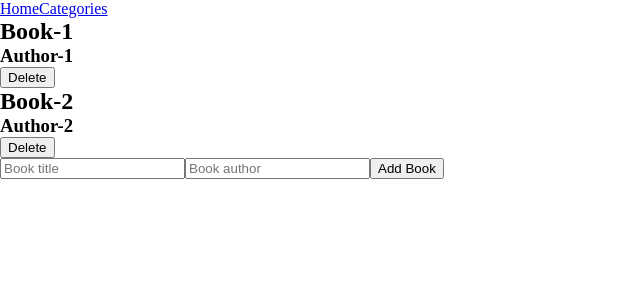
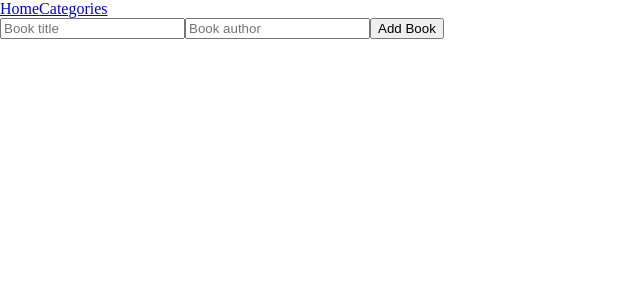
Before and after one commit to MNisarAli/Bookstore, a React (Create React App) app: page / in a window 1280 px wide. Shown: the top 300 px of the page, without its empty margins (0-640 px from the left). Built offline with nearby package versions, Linux system fonts and the light colour scheme.

Commit message:
Connect books component to Redux store

```diff
--- a/src/components/pages/Books.js
+++ b/src/components/pages/Books.js
@@ -1,14 +1,23 @@
 import React from 'react';
+import { useSelector } from 'react-redux';
 import BookItem from '../BookItem';
 import AddBook from '../AddBook';
 
-const Books = () => (
-  <div>
-    <BookItem title="Book-1" author="Author-1" />
-    <BookItem title="Book-2" author="Author-2" />
+const Books = () => {
+  const books = useSelector((state) => state.books);
 
-    <AddBook />
-  </div>
-);
+  return (
+    <section>
+      <ul>
+        {books.map((book) => (
+          <li key={book.id}>
+            <BookItem book={book} />
+          </li>
+        ))}
+      </ul>
+      <AddBook />
+    </section>
+  );
+};
 
 export default Books;
```
